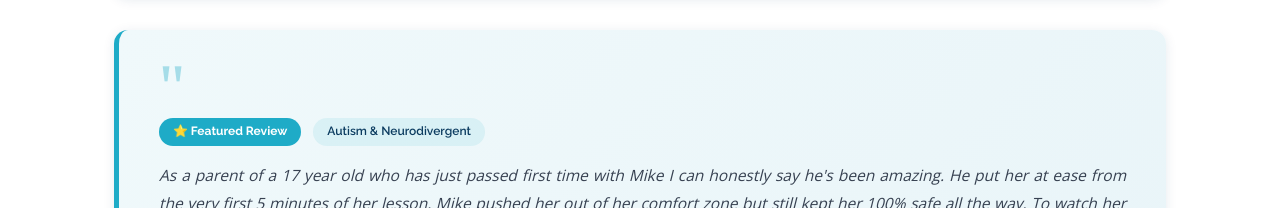
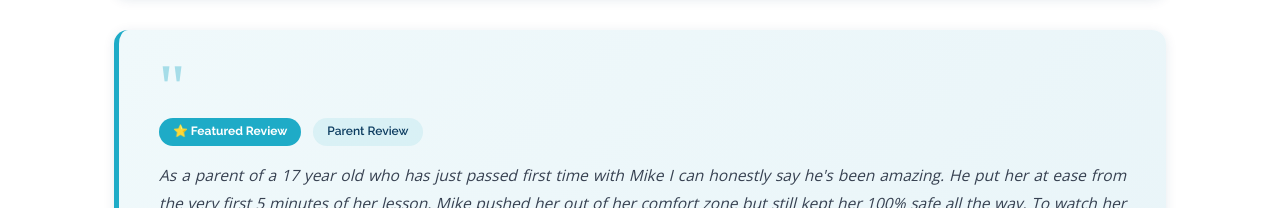
Before and after one commit to mikehinton-wq/mods-website, a React (Vite) app: page /testimonials in a window 1280 px wide. Shown: the part 931-1139 px from the top of the page. Built offline with nearby package versions, Linux system fonts and the light colour scheme.

Commit message:
Update site

```diff
--- a/src/pages/Testimonials.jsx
+++ b/src/pages/Testimonials.jsx
@@ -162,7 +162,7 @@ export default function Testimonials() {
               <div style={{ fontSize: '4rem', color: 'var(--primary)', lineHeight: 0.7, fontFamily: 'Georgia', opacity: 0.35, marginBottom: 8 }}>"</div>
               <div style={{ display: 'flex', gap: 12, marginBottom: 16 }}>
                 <span style={{ background: '#1EABC7', color: '#fff', fontFamily: 'Raleway, sans-serif', fontWeight: 700, fontSize: '0.75rem', padding: '4px 14px', borderRadius: 50 }}>⭐ Featured Review</span>
-                <span style={{ background: 'rgba(30,171,199,0.1)', color: '#0C3C60', fontFamily: 'Raleway, sans-serif', fontWeight: 600, fontSize: '0.75rem', padding: '4px 14px', borderRadius: 50 }}>Autism & Neurodivergent</span>
+                {t.tag && <span style={{ background: 'rgba(30,171,199,0.1)', color: '#0C3C60', fontFamily: 'Raleway, sans-serif', fontWeight: 600, fontSize: '0.75rem', padding: '4px 14px', borderRadius: 50 }}>{t.tag}</span>}
               </div>
               {t.quote.split('\n\n').map((para, i) => (
                 <p key={i} style={{ color: 'var(--grey-700)', fontStyle: 'italic', lineHeight: 1.8, fontSize: '0.97rem', marginBottom: i < 2 ? 14 : 20 }}>
```
